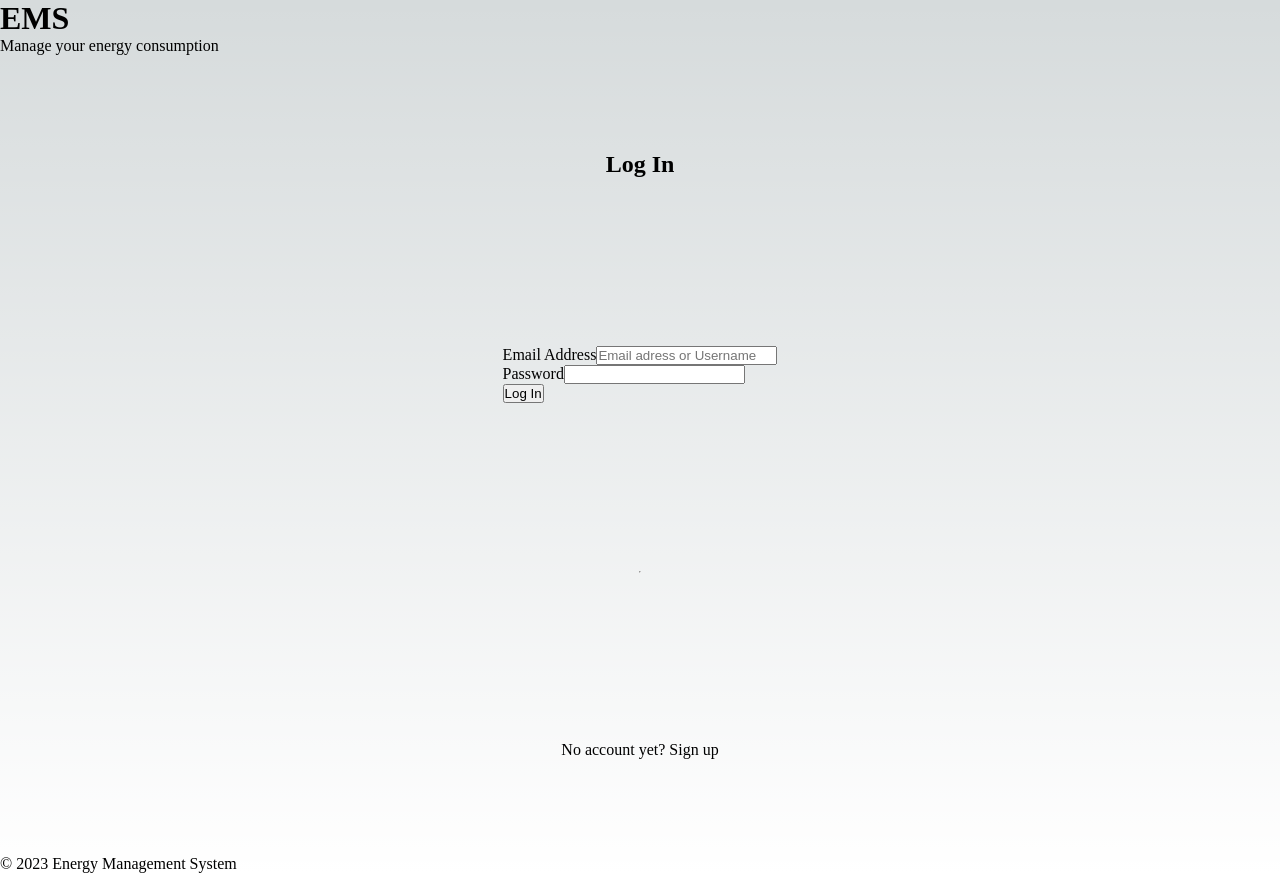
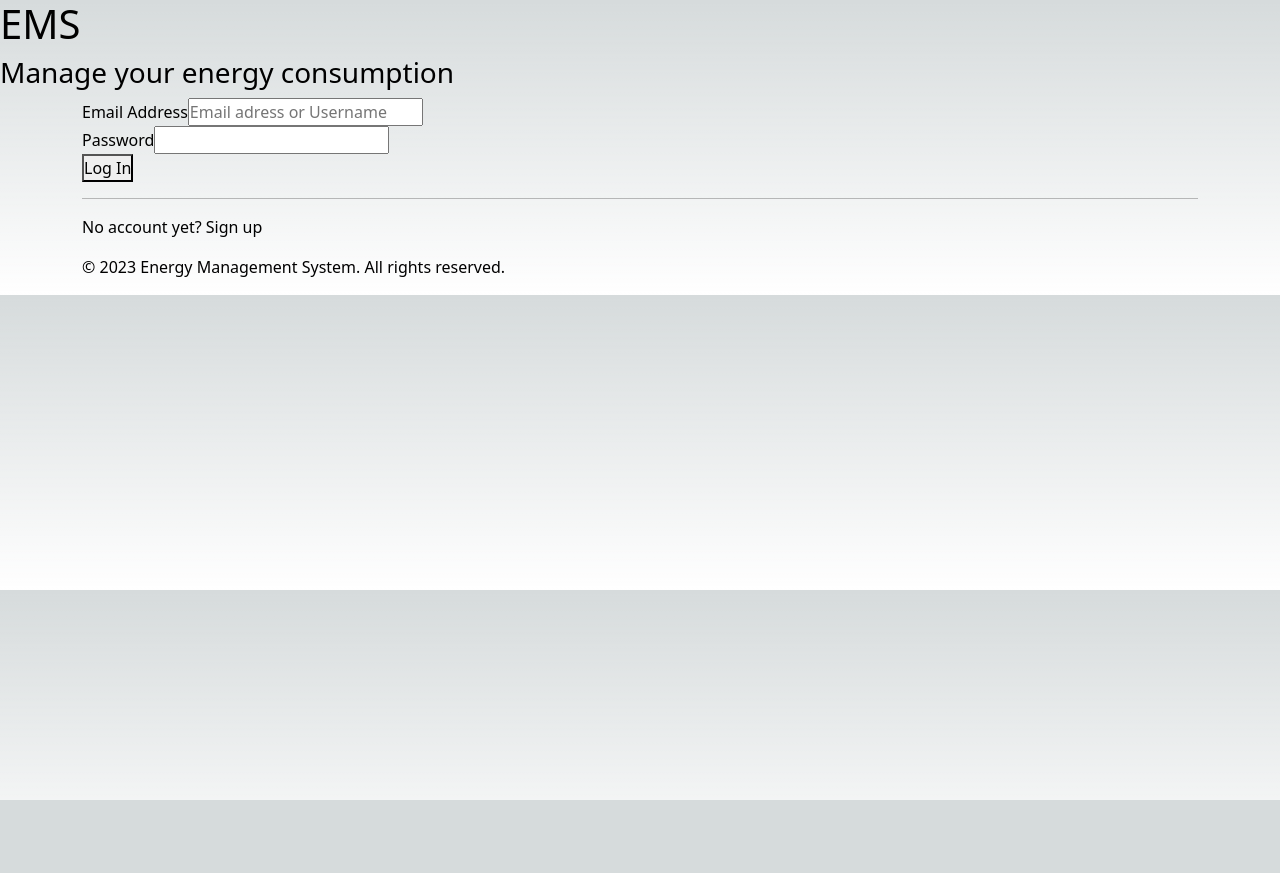
Before and after one commit to s-t-e-v/energy_management_system_front, a Next.js app: page / in a window 1280 px wide. After the commit the page ends 800 px from the top, so only its background shows below. Built offline with nearby package versions, Linux system fonts and the light colour scheme.

Commit message:
Layout comp + refactor landing page

```diff
--- /dev/null
+++ b/components/Layout.tsx
@@ -0,0 +1,69 @@
+import { Container } from "react-bootstrap";
+import Link from "next/link";
+
+interface Props {
+    children: React.ReactNode;
+    home?: boolean;
+}
+
+const Layout: React.FC<Props> = ({ children, home}) => {
+    return (
+        <div>
+            <header>
+                {home ? (
+                    <>
+                        <h1>EMS</h1>
+                        <h3>Manage your energy consumption</h3>
+                    </>
+                ) : (
+                    <>
+                        <div>
+                            <Link href="/">EMS</Link>
+                        </div>
+
+                        <div>
+                            Burger menu
+                        </div>
+
+                        <div className='sidebar'>
+
+                            <div>
+                                Avatar
+                            </div>
+                            <div>
+                                @username
+                            </div>
+                            <nav>
+                                <ul>
+                                    <li>
+                                        Data
+                                        <ul>
+                                            <li>Import Data</li>
+                                            <li>Sync Data</li>
+                                        </ul>
+                                    </li>
+                                </ul>
+                            </nav>
+
+                            <Link href='/'>Log out</Link>
+                        </div>
+                    </>
+                )}
+            </header>
+
+            <main>
+                <Container>
+                    {children}
+                </Container>
+            </main>
+
+            <footer>
+                <Container>
+                    <p>&copy; {new Date().getFullYear()} Energy Management System. All rights reserved.</p>
+                </Container>
+            </footer>
+        </div>
+    )
+}
+
+export default Layout;
--- /dev/null
+++ b/components/LoginForm.tsx
@@ -0,0 +1,32 @@
+import { Form, Button} from "react-bootstrap";
+import Link from "next/link";
+
+interface Props {}
+
+const LoginForm: React.FC<Props> = () => {
+    return (
+        <div>
+
+            <form action="/dashboard" method="post">
+                <div>
+                    <label htmlFor="login">Email Address</label>
+                    <input type="text" name="login" id="login" placeholder='Email adress or Username'/>
+                </div>
+                <div>
+                    <label htmlFor="pswd">Password</label>
+                    <input type="password" name="pswd" id="pswd" />
+                </div>
+
+                <button type="submit">Log In</button>
+            </form>
+
+            <hr />
+
+            <p>No account yet? <Link href="/signup">Sign up</Link></p>
+
+        </div>
+    )
+
+}
+
+export default LoginForm;
--- a/package.json
+++ b/package.json
@@ -12,10 +12,12 @@
     "@types/node": "20.3.1",
     "@types/react": "18.2.12",
     "@types/react-dom": "18.2.5",
+    "bootstrap": "^5.3.0",
     "eslint": "8.43.0",
     "eslint-config-next": "13.4.6",
     "next": "13.4.6",
     "react": "18.2.0",
+    "react-bootstrap": "^2.8.0",
     "react-dom": "18.2.0",
     "typescript": "5.1.3"
   }
--- a/pages/index.tsx
+++ b/pages/index.tsx
@@ -3,10 +3,15 @@ import Image from 'next/image'
 import { Inter } from 'next/font/google'
 import styles from '@/styles/Home.module.css'
 import Link from 'next/link'
+import Layout from '@/components/Layout'
+import LoginForm from '@/components/LoginForm'
+import React from 'react'
 
 const inter = Inter({ subsets: ['latin'] })
 
-export default function Home() {
+interface Props {}
+
+const Home: React.FC<Props> = () => {
   return (
     <>
       <Head>
@@ -15,37 +20,12 @@ export default function Home() {
         <meta name="viewport" content="width=device-width, initial-scale=1" />
         <link rel="icon" href="/favicon.ico" />
       </Head>
-      <header>
-        <h1>EMS</h1>
-        <p>Manage your energy consumption</p>
-      </header>
-      <main className={styles.main}>
 
-        <h2>Log In</h2>
-
-        <form action="" method="post">
-          <div>
-            <label htmlFor="login">Email Address</label>
-            <input type="text" name="login" id="login" placeholder='Email adress or Username'/>
-          </div>
-          <div>
-            <label htmlFor="pswd">Password</label>
-            <input type="password" name="pswd" id="pswd" />
-          </div>
-
-          <button type="submit">Log In</button>
-        </form>
-
-        <hr />
-
-        <p>No account yet? <Link href="/signup">Sign up</Link></p>
-
-
-      </main>
-
-      <footer>
-        <p>&copy; 2023 Energy Management System</p>
-      </footer>
+      <Layout home>
+        <LoginForm />
+      </Layout>
     </>
   )
 }
+
+export default Home;
```
Also changed, not shown: pages/_app.tsx (+6 -2 lines), 2 other files (tests, documents, lock files or other folders).
